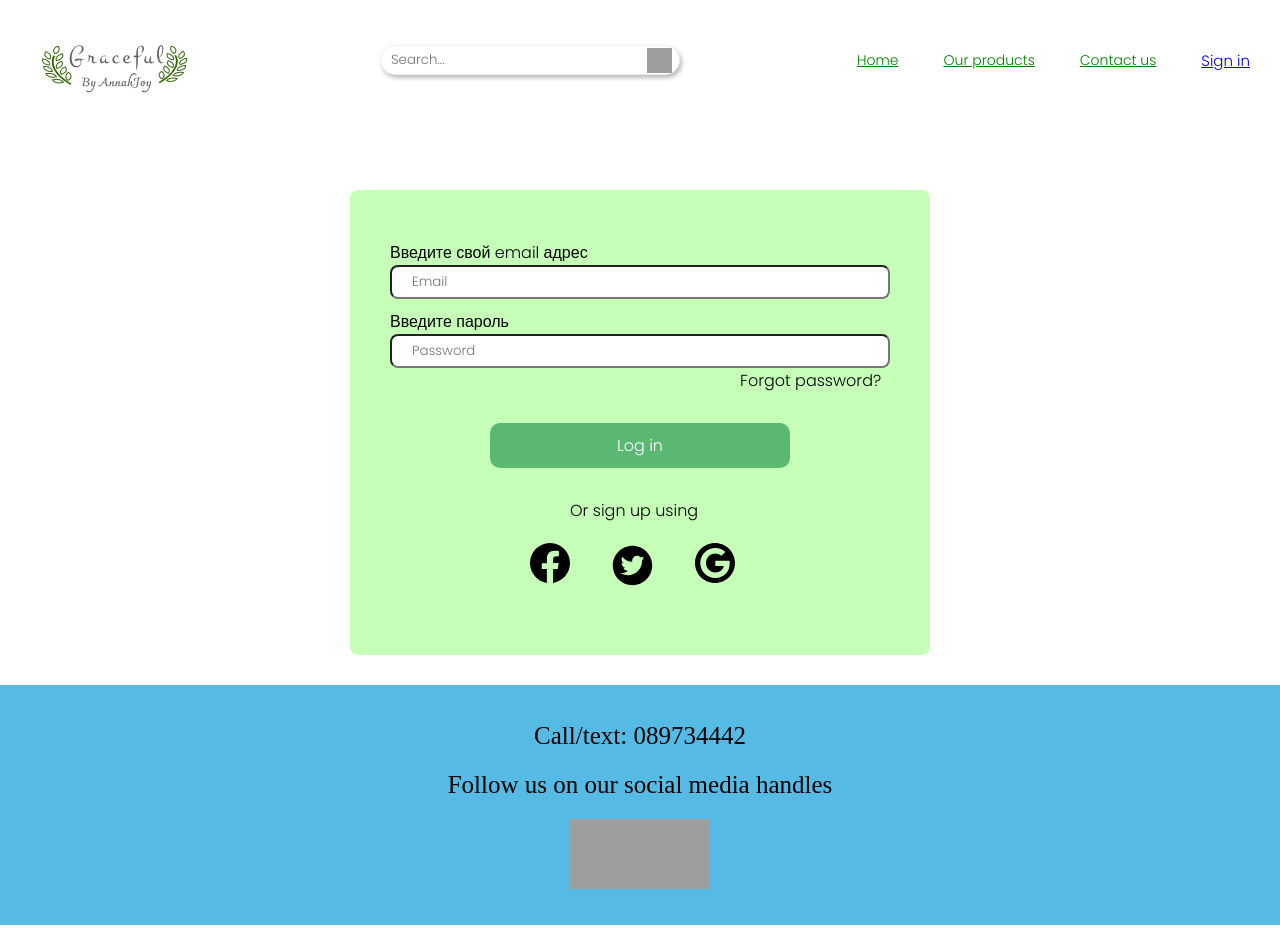
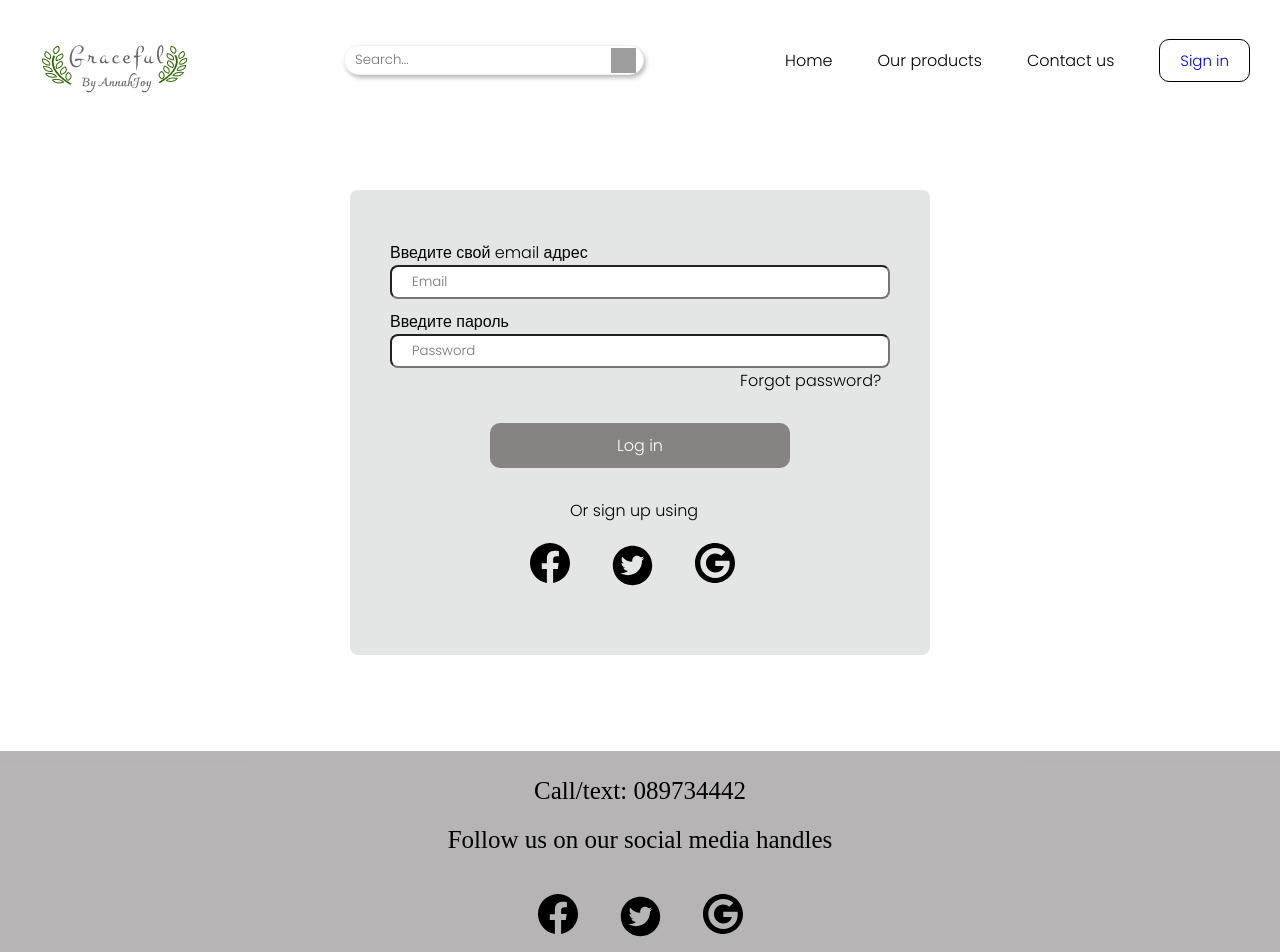
Before and after one commit to iroda95/jewellery, a React (Create React App) app: page /signin in a window 1280 px wide. Shown: the top 952 px of the page. Before the commit the page ends 925 px from the top, so only its background shows below. Built offline with nearby package versions, Linux system fonts and the light colour scheme; grey boxes are pictures that could not be loaded.

Commit message:
Finished

```diff
--- a/src/components/Banner.jsx
+++ b/src/components/Banner.jsx
@@ -37,7 +37,7 @@ const Button = styled("button")`
   font-size: 20px;
   color: white;
   border: none;
-  background-color: #3ab6cc;
+  background-color: #5e525271;
   width: 150px;
   height: 40px;
   border-radius: 4px;
--- a/src/components/Footer.jsx
+++ b/src/components/Footer.jsx
@@ -1,19 +1,35 @@
 import React from "react"
 import styled from "styled-components"
+import { BsFacebook } from "react-icons/bs"
+import { AiFillTwitterCircle } from "react-icons/ai"
+import { ImGoogle3 } from "react-icons/im"
 
 const Container = styled("div")`
   width: 100%;
   height: 15rem;
-  margin-top:30px;
-  background-color: #55bbe4;
-  display: flex ;
+  margin-top: 30px;
+  background-color: #5d595972;
+  display: flex;
   justify-content: center;
   align-items: center;
-  flex-direction: column  ;
+  flex-direction: column;
   gap: 20px;
 `
+const SocialNetworks = styled("div")`
+  margin: 20px;
+  display: flex;
+  gap: 40px;
+  justify-content: center;
+`
+
+const Logo = styled("div")`
+  transition: 0.5s;
+  &:hover {
+    color: #798080;
+  }
+`
 const Text = styled("p3")`
-  font-family: 'Ubuntu';
+  font-family: "Ubuntu";
   font-style: normal;
   font-weight: 400;
   font-size: 25px;
@@ -23,7 +39,7 @@ align-items: center;
   text-align: center;
 `
 const Text2 = styled("p3")`
-  font-family: 'Ubuntu';
+  font-family: "Ubuntu";
   font-style: normal;
   font-weight: 400;
   font-size: 25px;
@@ -32,19 +48,26 @@ display: flex;
   align-items: center;
   text-align: center;
 `
-const Img = styled("img")`
-  width:140px;
-  height:70px;
-`
 
 const Footer = () => {
-  return <Container>
+  return (
+    <Container>
       <Text>Call/text: 089734442 </Text>
       <Text2>Follow us on our social media handles</Text2>
-    <Img src="https://static.vecteezy.com/system/resources/previews/003/775/685/original/social-media-icons-set-facebook-instagram-twitter-logos-free-vector.jpg"
-     alt=""/>
+
+      <SocialNetworks>
+        <Logo>
+          <BsFacebook size={40} />
+        </Logo>
+        <Logo>
+          <AiFillTwitterCircle size={45} />
+        </Logo>
+        <Logo>
+          <ImGoogle3 size={40} />
+        </Logo>
+      </SocialNetworks>
     </Container>
-
+  )
 }
 
 export default Footer
--- a/src/components/Navbar.jsx
+++ b/src/components/Navbar.jsx
@@ -45,9 +45,23 @@ const Ul = styled("ul")`
   text-decoration: none;
 `
 const Links = styled(Link)`
-  font-size:14px;
-  color: green;
+  font-size: 16px;
+  color: #000000;
+  text-decoration: none;
 `
+
+const LastLink = styled(Link)`
+  border: 1px solid black;
+  padding: 10px 20px;
+  text-decoration: none;
+  border-radius: 10px;
+  transition: all 0.4s;
+  :hover {
+    background-color: #585858;
+    color: white;
+  }
+`
+
 const Navbar = () => {
   const navigate = useNavigate()
   return (
@@ -73,7 +87,7 @@ const Navbar = () => {
           <Links to="/contact">Contact us</Links>
         </li>
         <li>
-          <Link to={'/signin'}>Sign in</Link>
+          <LastLink to={"/signin"}>Sign in</LastLink>
         </li>
       </Ul>
     </Nav>
--- a/src/components/Product.jsx
+++ b/src/components/Product.jsx
@@ -65,7 +65,7 @@ const Img = styled("img")`
 `
 const CardButton = styled("button")`
   border: none;
-  background-color: #3ab6cc;
+  background-color: #5e525271;
   border-radius: 10px;
   padding: 5px 1rem;
   transition: 0.4s;
--- a/src/pages/SignIn.jsx
+++ b/src/pages/SignIn.jsx
@@ -12,6 +12,7 @@ const Container = styled("div")`
   flex-direction: column;
   align-items: center;
   justify-content: center;
+  margin-bottom: 6rem;
 `
 const Input = styled("input")`
   width: 500px;
@@ -22,7 +23,7 @@ const Input = styled("input")`
 const Form = styled("form")`
   display: flex;
   margin-top: 70px;
-  background-color: #c6ffb8;
+  background-color: #6b6e6e2e;
   flex-direction: column;
   border-radius: 8px;
   padding: 40px;
@@ -32,7 +33,7 @@ const Label = styled("label")`
   margin-top: 10px;
 `
 const Button = styled(Link)`
-  background-color: #5bb872;
+  background-color: #3e37378e;
   margin: 30px;
   margin-left: 100px;
   width: 300px;
@@ -48,7 +49,7 @@ const Button = styled(Link)`
   font-weight: 500;
 
   &:hover {
-    background-color: #508b5f;
+    background-color: #463d3d65;
     color: #fff;
   }
 `
@@ -68,7 +69,7 @@ const SocialNetworks = styled("div")`
 const Logo = styled("div")`
   transition: 0.5s;
   &:hover {
-    color: #039303;
+    color: #767171a9;
   }
 `
 
```
Lines whose indentation alone changed are shown as unchanged.
